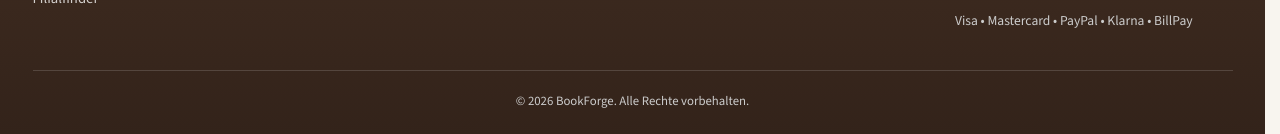
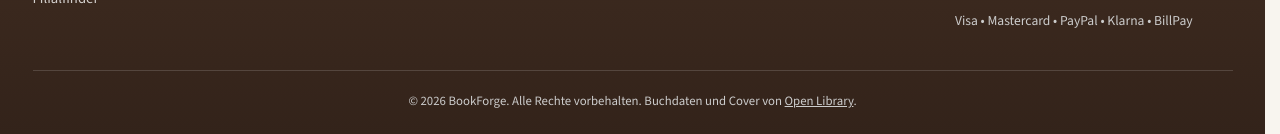
Before and after one commit to Damien159/BookForge, a React (Vite) app: page / in a window 1280 px wide. Shown: the part 2457-2591 px from the top of the page. Built offline with nearby package versions, Linux system fonts and the light colour scheme; no server answers.

Commit message:
docs(footer): Quellenangabe für Buchdaten und Cover von Open Library

```diff
--- a/src/components/Footer.jsx
+++ b/src/components/Footer.jsx
@@ -50,7 +50,12 @@ export default function Footer() {
         </div>
       </div>
 
-      <p className="copyright">&copy; {new Date().getFullYear()} BookForge. Alle Rechte vorbehalten.</p>
+      <p className="copyright">&copy; {new Date().getFullYear()} BookForge. Alle Rechte vorbehalten. Buchdaten und Cover von{" "}
+        <a href="https://openlibrary.org" target="_blank" rel="noopener noreferrer">
+          Open Library
+        </a>
+        .
+      </p>
     </footer>
   );
 }
```
